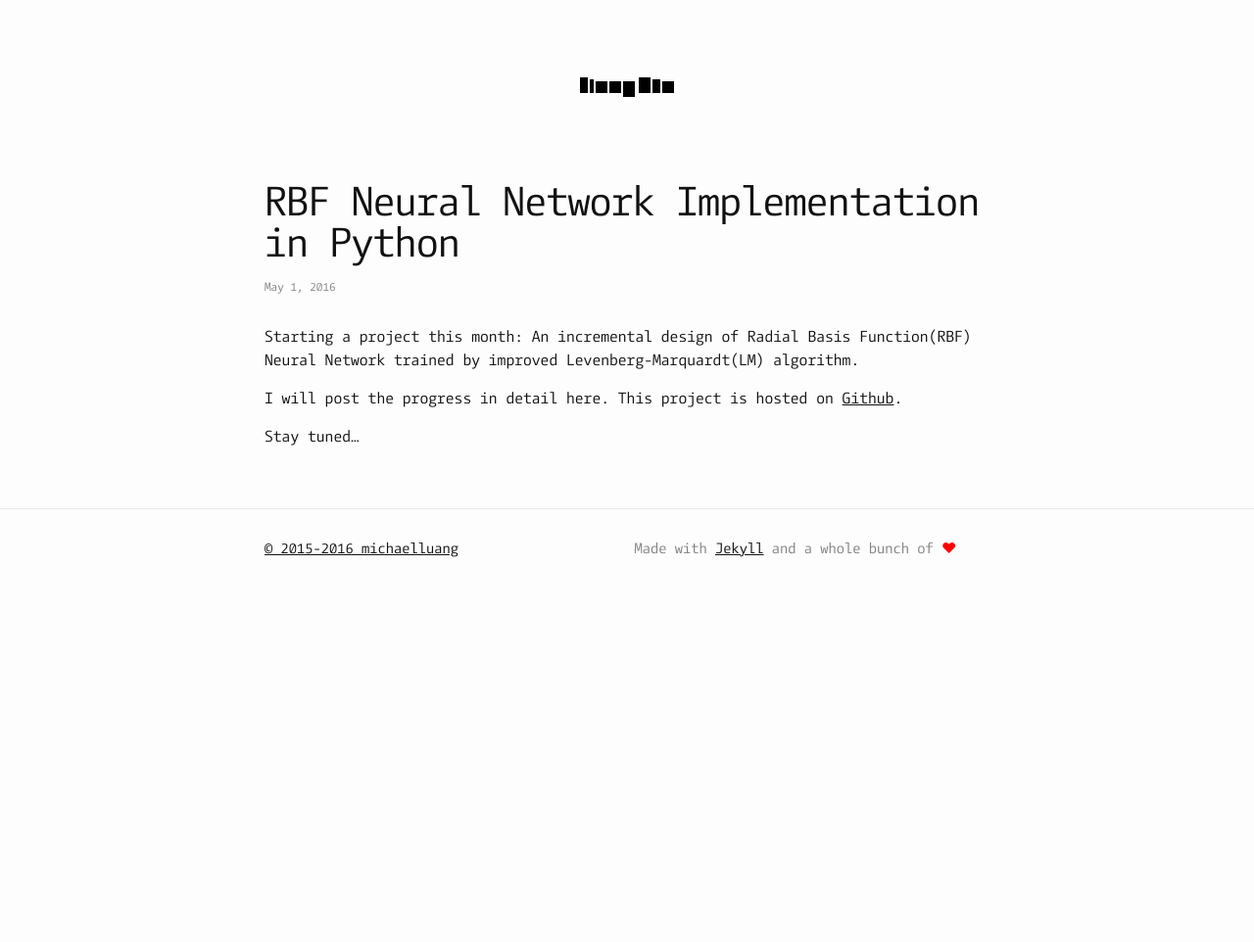
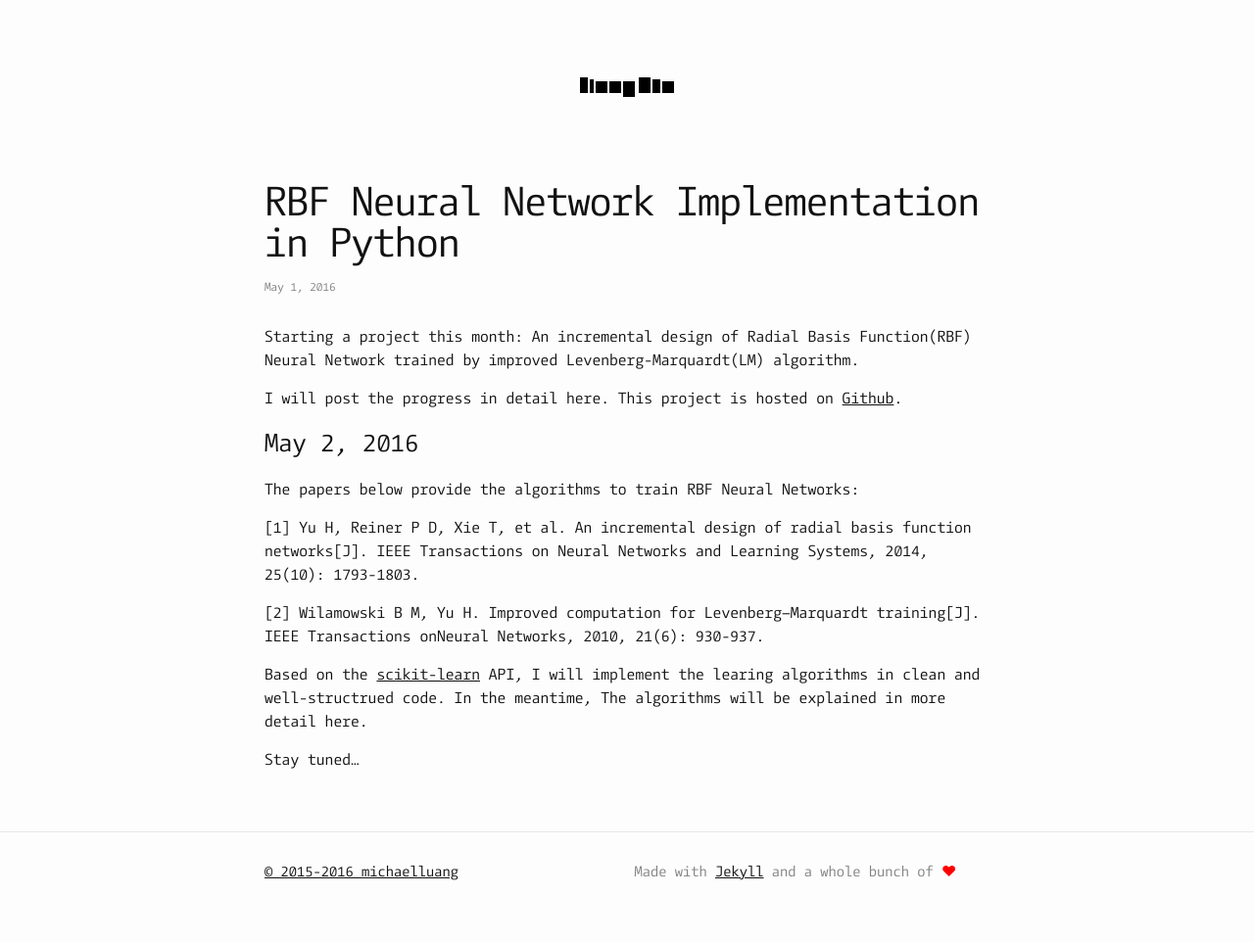
Before and after one commit to michaelluang/michaelluang.github.io, a Jekyll site: the page built from _posts/2016-05-01-rbf-neural-network-implementation-in-python.markdown, in a window 1280 px wide. Shown: the whole page at 98% size. Built offline with Jekyll 4.4.1, drawn with Linux system fonts in a browser that asks for light colours; before the commit the page ends 900 px from its top, so only the background shows below that.

Commit message:
Blog post update

```diff
--- a/_posts/2016-05-01-rbf-neural-network-implementation-in-python.markdown
+++ b/_posts/2016-05-01-rbf-neural-network-implementation-in-python.markdown
@@ -8,4 +8,14 @@ Starting a project this month: An incremental design of Radial Basis Function(RB
 
 I will post the progress in detail here. This project is hosted on [Github](https://github.com/michaelluang/rbf).
 
+### May 2, 2016
+
+The papers below provide the algorithms to train RBF Neural Networks:
+
+[1] Yu H, Reiner P D, Xie T, et al. An incremental design of radial basis function networks[J]. IEEE Transactions on Neural Networks and Learning Systems, 2014, 25(10): 1793-1803.
+
+[2] Wilamowski B M, Yu H. Improved computation for Levenberg–Marquardt training[J]. IEEE Transactions onNeural Networks, 2010, 21(6): 930-937.
+
+Based on the [scikit-learn](http://scikit-learn.org/stable/) API, I will implement the learing algorithms in clean and well-structrued code. In the meantime, The algorithms will be explained in more detail here.
+
 Stay tuned...
```
